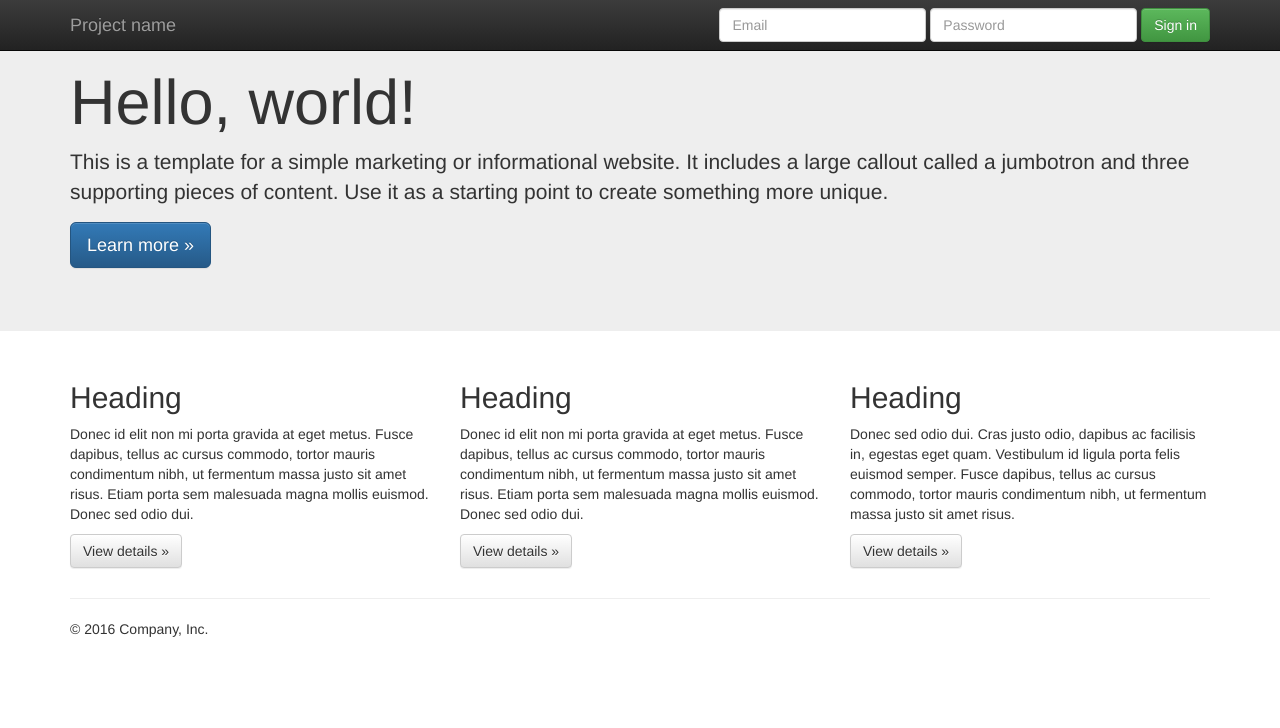
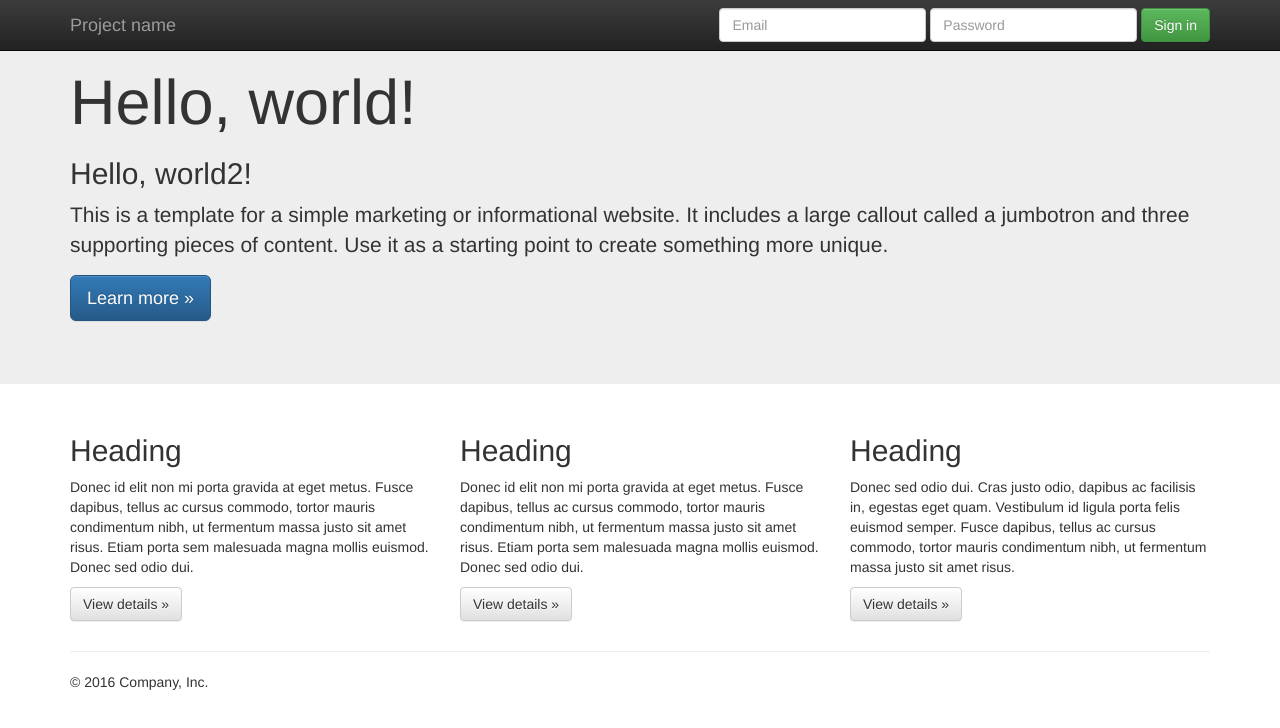
Before and after one commit to Mafteer/Project1, a plain HTML site: page jumbotron/index.html in a window 1280 px wide. Drawn offline with nearby package versions, Linux system fonts and the light colour scheme.

Commit message:
Exercici 22

```diff
--- a/jumbotron/index.html
+++ b/jumbotron/index.html
@@ -59,6 +59,7 @@ rel="stylesheet">
     <div class="jumbotron">
       <div class="container">
         <h1>Hello, world!</h1>
+	<h2>Hello, world2!</h2>
         <p>This is a template for a simple marketing or informational website. It includes a large callout called a jumbotron and three supporting pieces of content. Use it as a starting point to create something more unique.</p>
         <p><a class="btn btn-primary btn-lg" href="#" role="button">Learn more »</a></p>
       </div>
```
